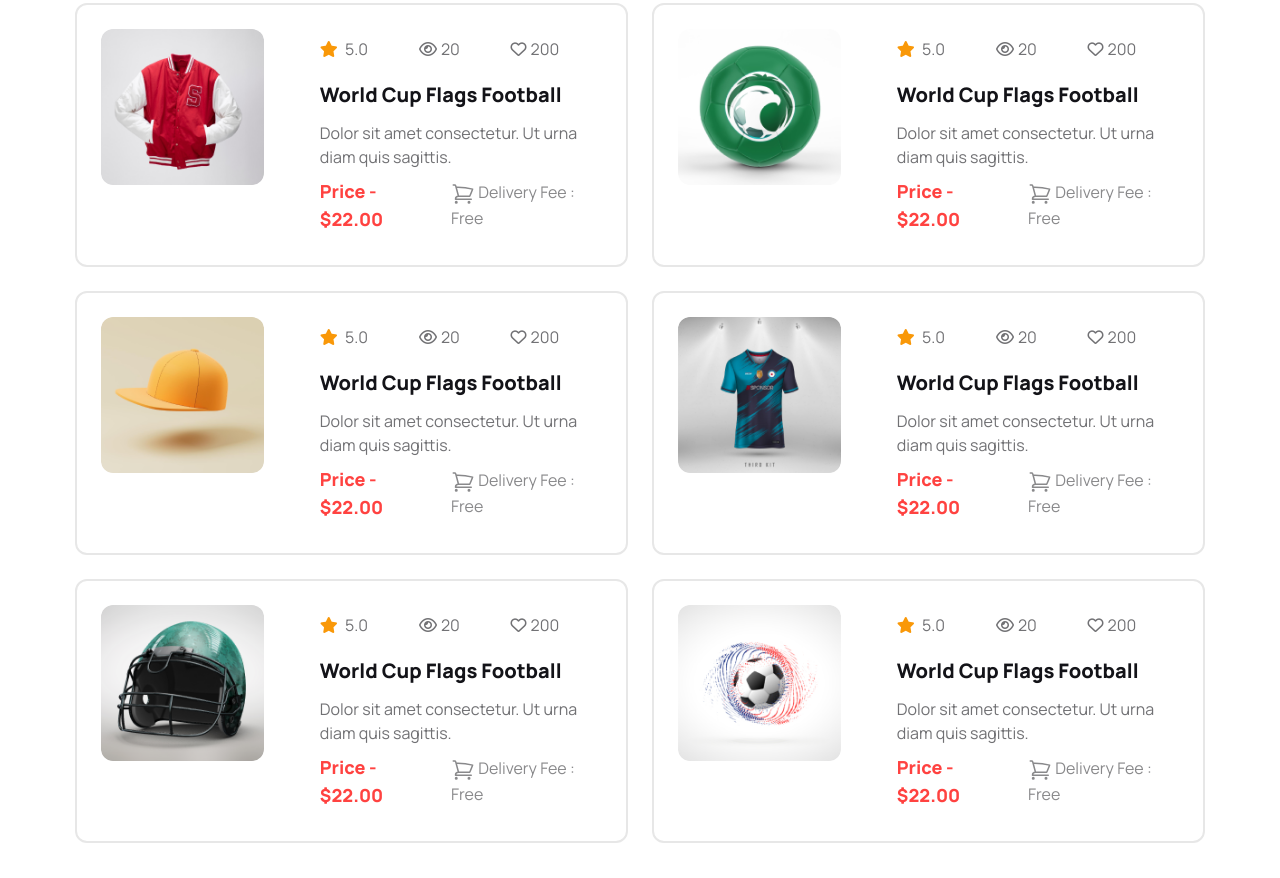
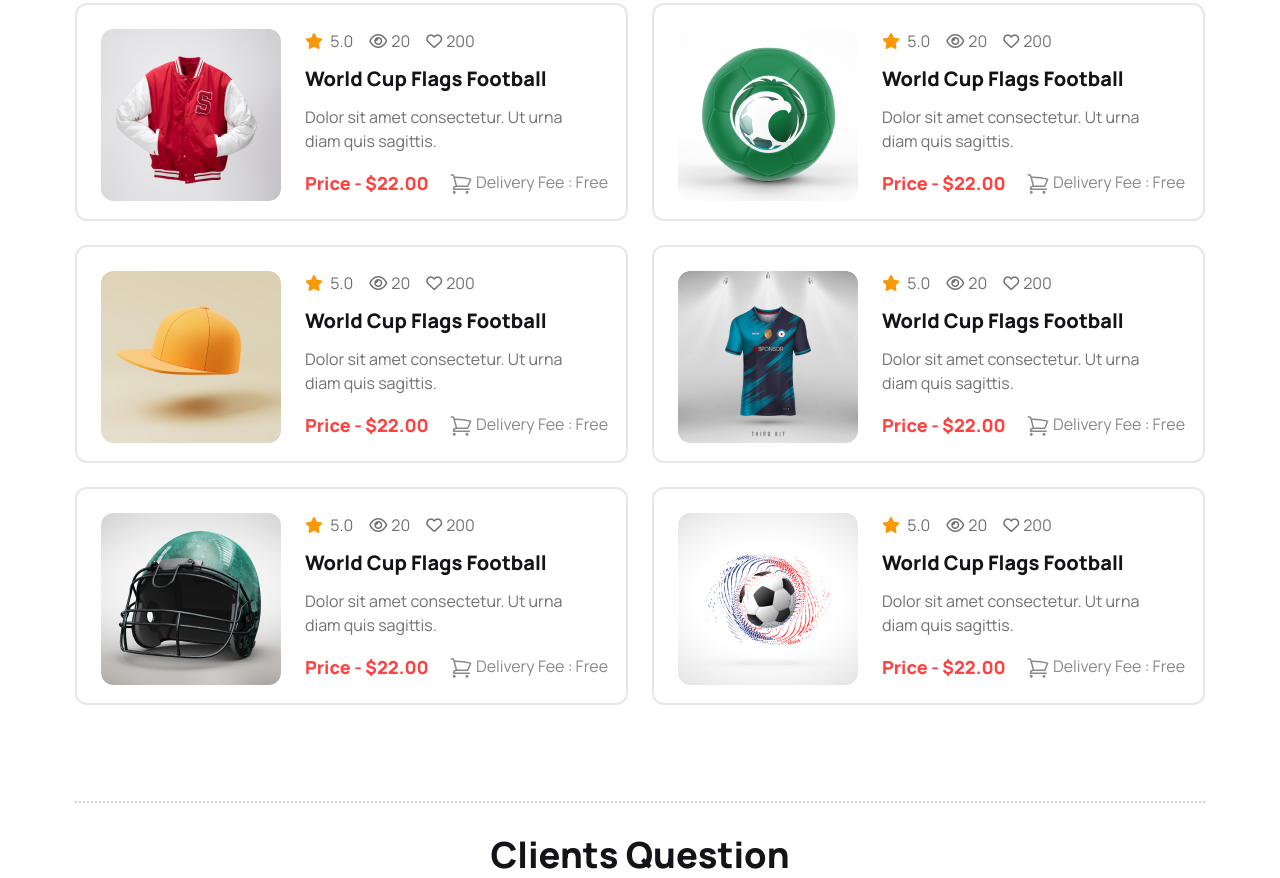
Before and after one commit to alamshahriar/B9A3-Hockeys, a plain HTML site: page index.html in a window 1280 px wide. Shown: the part 2868-3746 px from the top of the page. Drawn offline with nearby package versions, Linux system fonts and the light colour scheme.

Commit message:
finished all section

```diff
--- a/index.html
+++ b/index.html
@@ -100,6 +100,20 @@
                 </div>
             </div>
         </div>
+        <!-- <div class="container">
+            <div
+                class="bg-[#131318] absolute lg:w-[566px] lg:h-[165px] w-full h-[137px] rounded-xl lg:px-8 px-4 py-4 lg:py-8">
+                <h1 class="font-manrope text-[#FFFFFF] font-extrabold text-2xl pb-2 lg:pb-4">Meet all the heroes from
+                    the field</h1>
+                <p class="text-[#FFFFFF99] lg:max-w-lg max-w-xs">Dit amet consectetur. Condimentum dignissim adipiscing
+                    aliquam
+                    turpis
+                    placerat dolor. Purus
+                    urna
+                    in
+                    sit nullam proin. </p>
+            </div>
+        </div> -->
     </header>
     <main class="container mx-auto">
         <!-- professional section -->
@@ -236,11 +250,12 @@
         <section class="mx-5">
             <div class="grid grid-cols-1 lg:grid-cols-2 gap-6">
                 <!-- card 1 -->
-                <div class=" border-2 border-[#1313181A] lg:flex  flex-col lg:flex-row rounded-xl">
+                <div
+                    class=" border-2 border-[#1313181A] lg:flex  flex-col lg:flex-row rounded-xl lg:max-w-xl lg:h-[218px]">
                     <figure class="lg:mt-6 lg:mb-5 lg:ml-6 my-6 mx-6">
-                        <img src="images/5.png" alt="Shoes" class="rounded-xl" />
+                        <img src="images/5.png" alt="Shoes" class="rounded-xl w-11/12 lg:w-[180px]" />
                     </figure>
-                    <div class="card-body">
+                    <div class="mt-6 lg:mx-0 mx-5">
                         <div class="flex gap-4">
                             <p class="text-[#13131899]"><i class="fa-solid fa-star text-[#F99808] mr-1"></i> 5.0</p>
                             <p class="text-[#13131899]"><i class="fa-regular fa-eye mr-1 text-[#13131899]"></i>20
@@ -258,10 +273,10 @@
                                 sagittis.
                             </p>
                         </div>
-                        <div class="lg:flex lg:gap-5 items-center">
+                        <div class="lg:flex lg:gap-5 items-center mt-4">
                             <h3 class="text-button-color font-extrabold text-lg">Price - $22.00</h3>
-                            <p class="text-[#89898B]"> <svg xmlns="http://www.w3.org/2000/svg" fill="none"
-                                    viewBox="0 0 24 24" stroke-width="1.5" stroke="currentColor"
+                            <p class="text-[#89898B] mt-4 mb-6 lg:mt-0 lg:mb-0"> <svg xmlns="http://www.w3.org/2000/svg"
+                                    fill="none" viewBox="0 0 24 24" stroke-width="1.5" stroke="currentColor"
                                     class="size-6 inline-block text-[#89898B]">
                                     <path stroke-linecap="round" stroke-linejoin="round"
                                         d="M2.25 3h1.386c.51 0 .955.343 1.087.835l.383 1.437M7.5 14.25a3 3 0 0 0-3 3h15.75m-12.75-3h11.218c1.121-2.3 2.1-4.684 2.924-7.138a60.114 60.114 0 0 0-16.536-1.84M7.5 14.25 5.106 5.272M6 20.25a.75.75 0 1 1-1.5 0 .75.75 0 0 1 1.5 0Zm12.75 0a.75.75 0 1 1-1.5 0 .75.75 0 0 1 1.5 0Z" />
@@ -271,11 +286,12 @@
                     </div>
                 </div>
                 <!-- card 2 -->
-                <div class=" border-2 border-[#1313181A] lg:flex  flex-col lg:flex-row rounded-xl">
+                <div
+                    class=" border-2 border-[#1313181A] lg:flex  flex-col lg:flex-row rounded-xl lg:max-w-xl lg:h-[218px]">
                     <figure class="lg:mt-6 lg:mb-5 lg:ml-6 my-6 mx-6">
-                        <img src="images/6.png" alt="Shoes" class="rounded-xl" />
+                        <img src="images/6.png" alt="Shoes" class="rounded-xl w-11/12 lg:w-[180px]" />
                     </figure>
-                    <div class="card-body">
+                    <div class="mt-6 lg:mx-0 mx-5">
                         <div class="flex gap-4">
                             <p class="text-[#13131899]"><i class="fa-solid fa-star text-[#F99808] mr-1"></i> 5.0</p>
                             <p class="text-[#13131899]"><i class="fa-regular fa-eye mr-1 text-[#13131899]"></i>20
@@ -293,10 +309,10 @@
                                 sagittis.
                             </p>
                         </div>
-                        <div class="lg:flex lg:gap-5 items-center">
+                        <div class="lg:flex lg:gap-5 items-center mt-4">
                             <h3 class="text-button-color font-extrabold text-lg">Price - $22.00</h3>
-                            <p class="text-[#89898B]"> <svg xmlns="http://www.w3.org/2000/svg" fill="none"
-                                    viewBox="0 0 24 24" stroke-width="1.5" stroke="currentColor"
+                            <p class="text-[#89898B] mt-4 mb-6 lg:mt-0 lg:mb-0"> <svg xmlns="http://www.w3.org/2000/svg"
+                                    fill="none" viewBox="0 0 24 24" stroke-width="1.5" stroke="currentColor"
                                     class="size-6 inline-block text-[#89898B]">
                                     <path stroke-linecap="round" stroke-linejoin="round"
                                         d="M2.25 3h1.386c.51 0 .955.343 1.087.835l.383 1.437M7.5 14.25a3 3 0 0 0-3 3h15.75m-12.75-3h11.218c1.121-2.3 2.1-4.684 2.924-7.138a60.114 60.114 0 0 0-16.536-1.84M7.5 14.25 5.106 5.272M6 20.25a.75.75 0 1 1-1.5 0 .75.75 0 0 1 1.5 0Zm12.75 0a.75.75 0 1 1-1.5 0 .75.75 0 0 1 1.5 0Z" />
@@ -306,11 +322,12 @@
                     </div>
                 </div>
                 <!-- card 3 -->
-                <div class=" border-2 border-[#1313181A] lg:flex  flex-col lg:flex-row rounded-xl">
+                <div
+                    class=" border-2 border-[#1313181A] lg:flex  flex-col lg:flex-row rounded-xl lg:max-w-xl lg:h-[218px]">
                     <figure class="lg:mt-6 lg:mb-5 lg:ml-6 my-6 mx-6">
-                        <img src="images/7.png" alt="Shoes" class="rounded-xl" />
+                        <img src="images/7.png" alt="Shoes" class="rounded-xl w-11/12 lg:w-[180px]" />
                     </figure>
-                    <div class="card-body">
+                    <div class="mt-6 lg:mx-0 mx-5">
                         <div class="flex gap-4">
                             <p class="text-[#13131899]"><i class="fa-solid fa-star text-[#F99808] mr-1"></i> 5.0</p>
                             <p class="text-[#13131899]"><i class="fa-regular fa-eye mr-1 text-[#13131899]"></i>20
@@ -328,10 +345,10 @@
                                 sagittis.
                             </p>
                         </div>
-                        <div class="lg:flex lg:gap-5 items-center">
+                        <div class="lg:flex lg:gap-5 items-center mt-4">
                             <h3 class="text-button-color font-extrabold text-lg">Price - $22.00</h3>
-                            <p class="text-[#89898B]"> <svg xmlns="http://www.w3.org/2000/svg" fill="none"
-                                    viewBox="0 0 24 24" stroke-width="1.5" stroke="currentColor"
+                            <p class="text-[#89898B] mt-4 mb-6 lg:mt-0 lg:mb-0"> <svg xmlns="http://www.w3.org/2000/svg"
+                                    fill="none" viewBox="0 0 24 24" stroke-width="1.5" stroke="currentColor"
                                     class="size-6 inline-block text-[#89898B]">
                                     <path stroke-linecap="round" stroke-linejoin="round"
                                         d="M2.25 3h1.386c.51 0 .955.343 1.087.835l.383 1.437M7.5 14.25a3 3 0 0 0-3 3h15.75m-12.75-3h11.218c1.121-2.3 2.1-4.684 2.924-7.138a60.114 60.114 0 0 0-16.536-1.84M7.5 14.25 5.106 5.272M6 20.25a.75.75 0 1 1-1.5 0 .75.75 0 0 1 1.5 0Zm12.75 0a.75.75 0 1 1-1.5 0 .75.75 0 0 1 1.5 0Z" />
@@ -341,11 +358,12 @@
                     </div>
                 </div>
                 <!-- card 4 -->
-                <div class=" border-2 border-[#1313181A] lg:flex  flex-col lg:flex-row rounded-xl">
+                <div
+                    class=" border-2 border-[#1313181A] lg:flex  flex-col lg:flex-row rounded-xl lg:max-w-xl lg:h-[218px]">
                     <figure class="lg:mt-6 lg:mb-5 lg:ml-6 my-6 mx-6">
-                        <img src="images/8.png" alt="Shoes" class="rounded-xl" />
+                        <img src="images/8.png" alt="Shoes" class="rounded-xl w-11/12 lg:w-[180px]" />
                     </figure>
-                    <div class="card-body">
+                    <div class="mt-6 lg:mx-0 mx-5">
                         <div class="flex gap-4">
                             <p class="text-[#13131899]"><i class="fa-solid fa-star text-[#F99808] mr-1"></i> 5.0</p>
                             <p class="text-[#13131899]"><i class="fa-regular fa-eye mr-1 text-[#13131899]"></i>20
@@ -363,10 +381,10 @@
                                 sagittis.
                             </p>
                         </div>
-                        <div class="lg:flex lg:gap-5 items-center">
+                        <div class="lg:flex lg:gap-5 items-center mt-4">
                             <h3 class="text-button-color font-extrabold text-lg">Price - $22.00</h3>
-                            <p class="text-[#89898B]"> <svg xmlns="http://www.w3.org/2000/svg" fill="none"
-                                    viewBox="0 0 24 24" stroke-width="1.5" stroke="currentColor"
+                            <p class="text-[#89898B] mt-4 mb-6 lg:mt-0 lg:mb-0"> <svg xmlns="http://www.w3.org/2000/svg"
+                                    fill="none" viewBox="0 0 24 24" stroke-width="1.5" stroke="currentColor"
                                     class="size-6 inline-block text-[#89898B]">
                                     <path stroke-linecap="round" stroke-linejoin="round"
                                         d="M2.25 3h1.386c.51 0 .955.343 1.087.835l.383 1.437M7.5 14.25a3 3 0 0 0-3 3h15.75m-12.75-3h11.218c1.121-2.3 2.1-4.684 2.924-7.138a60.114 60.114 0 0 0-16.536-1.84M7.5 14.25 5.106 5.272M6 20.25a.75.75 0 1 1-1.5 0 .75.75 0 0 1 1.5 0Zm12.75 0a.75.75 0 1 1-1.5 0 .75.75 0 0 1 1.5 0Z" />
@@ -376,11 +394,12 @@
                     </div>
                 </div>
                 <!-- card 5 -->
-                <div class=" border-2 border-[#1313181A] lg:flex  flex-col lg:flex-row rounded-xl">
+                <div
+                    class=" border-2 border-[#1313181A] lg:flex  flex-col lg:flex-row rounded-xl lg:max-w-xl lg:h-[218px]">
                     <figure class="lg:mt-6 lg:mb-5 lg:ml-6 my-6 mx-6">
-                        <img src="images/9.png" alt="Shoes" class="rounded-xl" />
+                        <img src="images/9.png" alt="Shoes" class="rounded-xl w-11/12 lg:w-[180px]" />
                     </figure>
-                    <div class="card-body">
+                    <div class="mt-6 lg:mx-0 mx-5">
                         <div class="flex gap-4">
                             <p class="text-[#13131899]"><i class="fa-solid fa-star text-[#F99808] mr-1"></i> 5.0</p>
                             <p class="text-[#13131899]"><i class="fa-regular fa-eye mr-1 text-[#13131899]"></i>20
@@ -398,10 +417,10 @@
                                 sagittis.
                             </p>
                         </div>
-                        <div class="lg:flex lg:gap-5 items-center">
+                        <div class="lg:flex lg:gap-5 items-center mt-4">
                             <h3 class="text-button-color font-extrabold text-lg">Price - $22.00</h3>
-                            <p class="text-[#89898B]"> <svg xmlns="http://www.w3.org/2000/svg" fill="none"
-                                    viewBox="0 0 24 24" stroke-width="1.5" stroke="currentColor"
+                            <p class="text-[#89898B] mt-4 mb-6 lg:mt-0 lg:mb-0"> <svg xmlns="http://www.w3.org/2000/svg"
+                                    fill="none" viewBox="0 0 24 24" stroke-width="1.5" stroke="currentColor"
                                     class="size-6 inline-block text-[#89898B]">
                                     <path stroke-linecap="round" stroke-linejoin="round"
                                         d="M2.25 3h1.386c.51 0 .955.343 1.087.835l.383 1.437M7.5 14.25a3 3 0 0 0-3 3h15.75m-12.75-3h11.218c1.121-2.3 2.1-4.684 2.924-7.138a60.114 60.114 0 0 0-16.536-1.84M7.5 14.25 5.106 5.272M6 20.25a.75.75 0 1 1-1.5 0 .75.75 0 0 1 1.5 0Zm12.75 0a.75.75 0 1 1-1.5 0 .75.75 0 0 1 1.5 0Z" />
@@ -411,11 +430,12 @@
                     </div>
                 </div>
                 <!-- card 6 -->
-                <div class=" border-2 border-[#1313181A] lg:flex  flex-col lg:flex-row rounded-xl">
+                <div
+                    class=" border-2 border-[#1313181A] lg:flex  flex-col lg:flex-row rounded-xl lg:max-w-xl lg:h-[218px]">
                     <figure class="lg:mt-6 lg:mb-5 lg:ml-6 my-6 mx-6">
-                        <img src="images/10.png" alt="Shoes" class="rounded-xl" />
+                        <img src="images/10.png" alt="Shoes" class="rounded-xl w-11/12 lg:w-[180px]" />
                     </figure>
-                    <div class="card-body">
+                    <div class="mt-6 lg:mx-0 mx-5">
                         <div class="flex gap-4">
                             <p class="text-[#13131899]"><i class="fa-solid fa-star text-[#F99808] mr-1"></i> 5.0</p>
                             <p class="text-[#13131899]"><i class="fa-regular fa-eye mr-1 text-[#13131899]"></i>20
@@ -433,10 +453,10 @@
                                 sagittis.
                             </p>
                         </div>
-                        <div class="lg:flex lg:gap-5 items-center">
+                        <div class="lg:flex lg:gap-5 items-center mt-4">
                             <h3 class="text-button-color font-extrabold text-lg">Price - $22.00</h3>
-                            <p class="text-[#89898B]"> <svg xmlns="http://www.w3.org/2000/svg" fill="none"
-                                    viewBox="0 0 24 24" stroke-width="1.5" stroke="currentColor"
+                            <p class="text-[#89898B] mt-4 mb-6 lg:mt-0 lg:mb-0"> <svg xmlns="http://www.w3.org/2000/svg"
+                                    fill="none" viewBox="0 0 24 24" stroke-width="1.5" stroke="currentColor"
                                     class="size-6 inline-block text-[#89898B]">
                                     <path stroke-linecap="round" stroke-linejoin="round"
                                         d="M2.25 3h1.386c.51 0 .955.343 1.087.835l.383 1.437M7.5 14.25a3 3 0 0 0-3 3h15.75m-12.75-3h11.218c1.121-2.3 2.1-4.684 2.924-7.138a60.114 60.114 0 0 0-16.536-1.84M7.5 14.25 5.106 5.272M6 20.25a.75.75 0 1 1-1.5 0 .75.75 0 0 1 1.5 0Zm12.75 0a.75.75 0 1 1-1.5 0 .75.75 0 0 1 1.5 0Z" />
@@ -664,11 +684,13 @@
             </div>
             <div>
                 <h4 class="text-xl text-white font-bold pb-7">Services</h4>
-                <h5 class="text-white font-medium text-base">Academy <br>
-                    Group Lesson <br>
-                    Private Lesson <br>
-                    Hockeys for kids <br>
-                    Hockeys for Adult</h5>
+                <div class="space-y-5 flex flex-col">
+                    <a class="text-white font-medium text-base">Academy </a>
+                    <a class="text-white font-medium text-base"> Group Lesson </a>
+                    <a class="text-white font-medium text-base">Private Lesson </a>
+                    <a class="text-white font-medium text-base">Hockeys for kids </a>
+                    <a class="text-white font-medium text-base">Hockeys for Adult</a>
+                </div>
             </div>
         </div>
     </footer>
```
